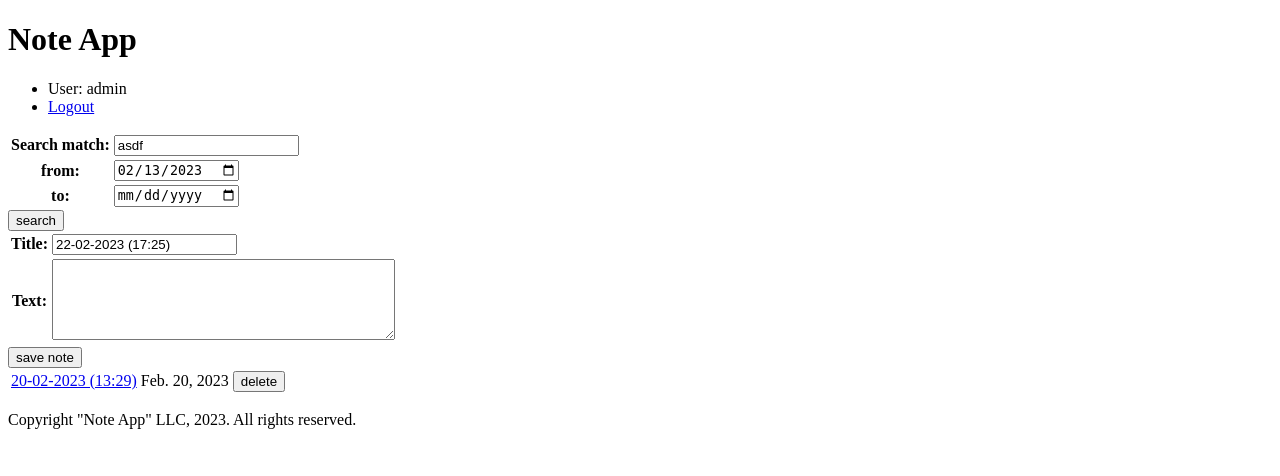
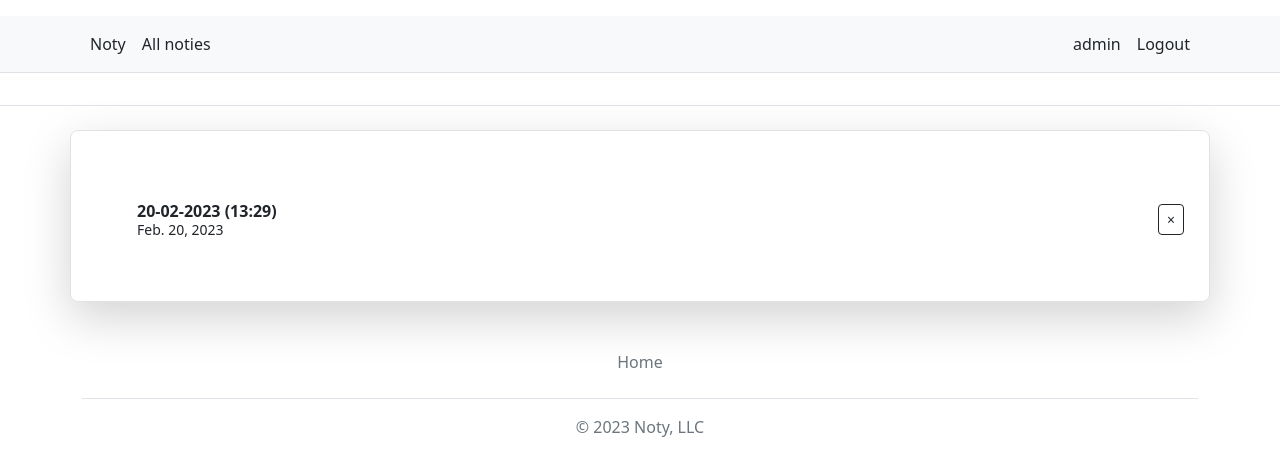
Before and after one commit to IevgenZiuzin/notes, a Django app: page /mynotes/ in a window 1280 px wide. Shown: the top 476 px of the page. Run offline with Django 4.2, Linux system fonts and the light colour scheme; a user stored in the database is signed in; data comes from the database, SQL or seed files in the repository.

Commit message:
front-end added, search in header todo

```diff
--- a/notes/forms.py
+++ b/notes/forms.py
@@ -5,13 +5,12 @@ from datetime import datetime
 class NoteForm(forms.Form):
     title = forms.CharField(
         required=True,
-        label='Title',
         initial=datetime.now().strftime("%d-%m-%Y (%H:%M)"),
+        widget=forms.TextInput(attrs={'class': 'form-control'})
     )
     text = forms.CharField(
         required=False,
-        label='Text',
-        widget=forms.Textarea(attrs={"rows": "5"})
+        widget=forms.Textarea(attrs={"rows": "5", 'class': 'form-control'})
     )
 
 
--- a/notes/models.py
+++ b/notes/models.py
@@ -5,22 +5,16 @@ from django.urls import reverse
 
 class Note(models.Model):
     title = models.CharField(
-        verbose_name='Note title',
         max_length=255,
         blank=True,
         null=True,
         default='title',
-        help_text="Note title"
     )
     text = models.TextField(
-        verbose_name='Note content',
         blank=True,
         null=True,
-        help_text="Note content"
     )
     created = models.DateField(
-        verbose_name='Note created',
-        help_text="Note created",
         auto_now_add=True
     )
     author = models.ForeignKey(
@@ -28,8 +22,6 @@ class Note(models.Model):
         default=1,
         null=True,
         on_delete=models.SET_NULL,
-        verbose_name='Author',
-        help_text='Author'
     )
 
     def __str__(self):
--- a/notes/static/js/base.js
+++ b/notes/static/js/base.js
@@ -5,8 +5,8 @@ window.onload = () =>{
             data = {
                 id: +button.getAttribute('note_id')
             }
-            parent = button.closest('tr')
-            await fetch("api/delete/", {
+            parent = button.closest('.notecard')
+            await fetch("/mynotes/api/delete/", {
                 method: 'DELETE',
                 headers: {
                     "X-Requested-With": "XMLHttpRequest",
@@ -22,7 +22,7 @@ window.onload = () =>{
                 .catch(data => console.log(response.statusText, `\nstatus: ${response.status}`))
         })
     })
-    let search_button = document.querySelector('input[name=search]')
+    let search_button = document.querySelector('.search')
     search_button.addEventListener('click', async evt => {
         evt.preventDefault()
         searchForm = search_button.closest('form')
@@ -31,7 +31,7 @@ window.onload = () =>{
             date_from: searchForm.querySelector('[name=date_from]').value,
             date_to: searchForm.querySelector('[name=date_to]').value
         }
-        await fetch("api/search/", {
+        await fetch("/mynotes/api/search/", {
             method: 'POST',
             headers: {
                 "X-Requested-With": "XMLHttpRequest",
--- a/notes/templates/base.html
+++ b/notes/templates/base.html
@@ -7,30 +7,42 @@
     <meta charset="UTF-8">
     <meta name="viewport" content="width=device-width, initial-scale=1">
     {% load static %}
-    <link rel="stylesheet" href="{% static 'css/style.css' %}">
-
+    <link rel="stylesheet" href="https://cdn.jsdelivr.net/npm/bootstrap@5.2.3/dist/css/bootstrap.min.css" integrity="sha384-rbsA2VBKQhggwzxH7pPCaAqO46MgnOM80zW1RWuH61DGLwZJEdK2Kadq2F9CUG65" crossorigin="anonymous">
 </head>
 {% endblock %}
 
 <body>
     {% block header %}
-        <header>
-
-        <h1>Note App</h1>
-        <ul>
+        <header class="py-3 mb-4 border-bottom">
+            <nav class="py-2 bg-light border-bottom">
+                <div class="container d-flex flex-wrap">
+                    <ul class="nav me-auto">
+                        <li class="nav-item"><a href="/" class="nav-link link-dark px-2 active" aria-current="page">Noty</a></li>
+                        {% if user.is_authenticated %}<li class="nav-item"><a href="{% url 'mynotes' %}" class="nav-link link-dark px-2">All noties</a></li>{% endif %}
+                    </ul>
+                    <ul class="nav">
                         {% if user.is_authenticated %}
-                <li>User: {{ user.get_username }}</li>
-                <li><a href="{% url 'logout' %}">Logout</a></li>
+                            <li class="nav-item"><a href="#" class="nav-link link-dark px-2">{{ user.get_username }}</a></li>
+                            <li class="nav-item"><a href="{% url 'logout' %}" class="nav-link link-dark px-2">Logout</a></li>
                         {% else %}
-                <li><a href="{% url 'login' %}?next={{ request.path }}">Login</a></li>
+                            <li class="nav-item"><a href="{% url 'login' %}" class="nav-link link-dark px-2">Login</a></li>
                         {% endif %}
                     </ul>
-
+                </div>
+            </nav>
+            {% if user.is_authenticated %}
+                <div class="container d-flex flex-wrap justify-content-center">
+                    <form class="col-12 col-lg-auto mb-3 mb-lg-0 mt-3" role="search">
+                        {% block searchform %}
+                        {% endblock %}
+                    </form>
+                </div>
+            {% endif %}
         </header>
     {% endblock %}
-
+    <div class="container">
+        <div class="row p-4 pe-lg-0 pt-lg-5 align-items-center rounded-3 border shadow-lg">
         {% block content %}
-
             {% block pagination %}
                 {% if is_paginated %}
                     <div class="pagination">
@@ -48,18 +60,17 @@
                     </div>
                 {% endif %}
             {% endblock %}
-
         {% endblock %}
-
+    </div>
     {% block footer %}
-        <footer>
-
-            {% block copyright %}
-                <p>Copyright "Note App" LLC, 2023. All rights reserved.</p>
-            {% endblock %}
-
+        <footer class="py-3 my-4">
+            <ul class="nav justify-content-center border-bottom pb-3 mb-3">
+                <li class="nav-item"><a href="#" class="nav-link px-2 text-muted">Home</a></li>
+            </ul>
+            <p class="text-center text-muted">© 2023 Noty, LLC</p>
         </footer>
     {% endblock %}
-
+    </div>
 </body>
+<script src="{% static '/js/base.js' %}"></script>
 </html>
--- a/notes/templates/usernotes.html
+++ b/notes/templates/usernotes.html
@@ -1,38 +1,35 @@
+<style>
+    .notecard{
+        border-radius: 10px;
+        border: 1px solid transparent;
+    }
+    .notecard:hover{
+        border-color: black;
+    }
+</style>
 {% extends 'base.html' %}
 {% block content %}
     {% load static %}
-    <form method="POST">
-        {% csrf_token %}
-        <table>
-            {{ search_form }}
-        </table>
-        <input type="submit" name="search" value="search">
-    </form>
-    <form method="POST">
-        {% csrf_token %}
-        <table>
-            {{ add_form }}
-        </table>
-        <input type="submit" name="save" value="save note">
-    </form>
     {% if note_list %}
-    <table>
-        {% for note in  note_list %}
-            <tr>
-                <td>
-                    <a href="{% url 'note-detail' note.pk %}">{{ note.title }}</a>
-                </td>
-                <td>
-                    {{ note.created }}
-                </td>
-                <td>
-                    <button type="button" class="delete" note_id="{{ note.id }}">delete</button>
-                </td>
-            </tr>
-        {% endfor %}
-    </table>
+        <ul>
+            {% for note in  note_list %}
+                <li class="notecard d-flex justify-content-between m-1">
+                    <div class="align-self-center p-2 bd-highlight">
+                        <a href="{% url 'note-detail' note.pk %}" class="btn btn-hover-light rounded-2 d-flex align-items-center gap-3 py-2 px-3 lh-sm text-start">
+                            <div>
+                                <strong class="d-block">{{ note.title }}</strong>
+                                <small>{{ note.created }}</small>
+                            </div>
+                        </a>
+                    </div>
+                    <div class="align-self-center p-2 bd-highlight">
+                        <button type="button" class="delete btn btn-outline-dark btn-sm" note_id="{{ note.id }}">&times;</button>
+                    </div>
+                </li>
+          {% endfor %}
+        </ul>
     {% else %}
-        <p>Make your first note</p>
+        <p><a href="{% url 'index' %}">Make your first note</a></p>
     {% endif %}
     <script src="{% static '/js/base.js' %}"></script>
 {% endblock %}
--- a/notes/views.py
+++ b/notes/views.py
@@ -20,6 +20,30 @@ class NoteDetail(generic.UpdateView):
     def get_success_url(self):
         view_name = 'mynotes'
         return reverse(view_name)
+
+
+@login_required(login_url='/accounts/login/')
+def index(request):
+    note_list = Note.objects.filter(author=request.user).order_by('created')[:3]
+    search_form = SearchForm()
+    add_form = NoteForm()
+    data = {
+        'add_form': add_form,
+        'search_form': search_form,
+        'note_list': note_list
+    }
+    if request.method == 'POST':
+        try:
+            note = Note()
+            note.title = request.POST.get('title')
+            note.text = request.POST.get('text')
+            note.author = request.user
+            note.save()
+            return HttpResponseRedirect('/')
+        except Exception:
+            return HttpResponse('creation_failed')
+
+    return render(request, 'index.html', context=data)
 
 
 @login_required(login_url='/accounts/login/')
--- a/notesapp/settings.py
+++ b/notesapp/settings.py
@@ -117,7 +117,8 @@ USE_TZ = True
 # https://docs.djangoproject.com/en/4.1/howto/static-files/
 
 STATIC_URL = 'static/'
-LOGIN_REDIRECT_URL = '/mynotes/'
+LOGIN_REDIRECT_URL = '/'
+LOGOUT_REDIRECT_URL = '/accounts/login/'
 
 # Default primary key field type
 # https://docs.djangoproject.com/en/4.1/ref/settings/#default-auto-field
--- a/notesapp/urls.py
+++ b/notesapp/urls.py
@@ -20,7 +20,7 @@ from django.urls import path, re_path, include
 urlpatterns = [
     path('admin/', admin.site.urls),
     path('accounts/', include('django.contrib.auth.urls')),
-    path("", views.mynotes, name="index"),
+    path("", views.index, name="index"),
     re_path(r'^mynotes/$', views.mynotes, name='mynotes'),
     re_path(r'^note/(?P<pk>\d+)$', views.NoteDetail.as_view(), name='note-detail'),
     path("mynotes/api/search/", views.search, name="search"),
```
Also changed, not shown: notes/templates/index.html (+18 -1 lines), notes/templates/note.html (+1 -8 lines), notes/templates/registration/login.html (+14 -20 lines), notes/templates/search_results.html (+15 -6 lines), notes/migrations/0003_alter_note_title.py (added), notes/migrations/0004_alter_note_title.py (added), notes/migrations/0005_alter_note_created.py (added), notes/migrations/0006_alter_note_text.py (added), notes/migrations/0007_alter_note_author_alter_note_created_alter_note_text_and_more.py (added). Lines whose indentation alone changed are shown as unchanged.
